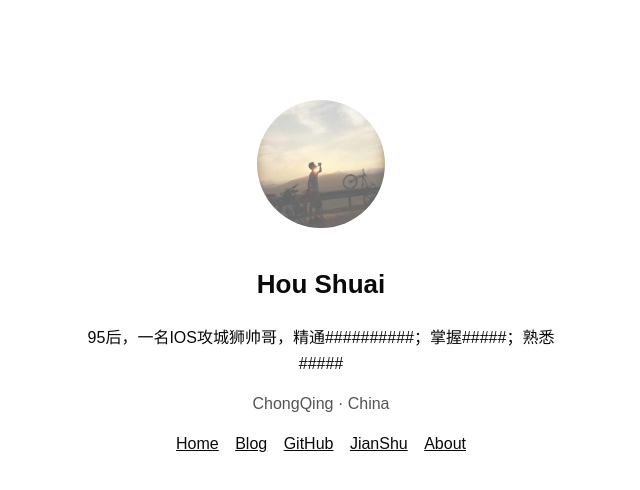
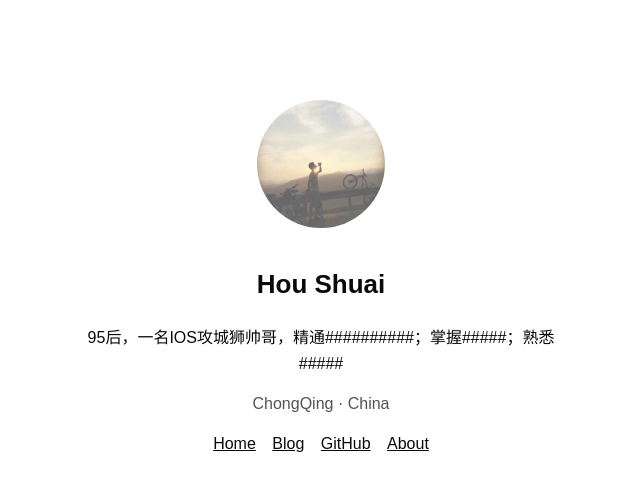
Before and after one commit to wolfhous/HS, a plain HTML site: page index.html in a window 1280 px wide. Shown: the whole page, without its empty margins (319-959 px from the left). Drawn offline with Linux system fonts and the light colour scheme.

Commit message:
Update index.html

```diff
--- a/index.html
+++ b/index.html
@@ -19,7 +19,6 @@
 <a href="https://www.houshuai.com/" target="_blank">Home</a>
 <a href="http://blog.houshuai.com/" target="_blank">Blog</a>
 <a href="https://github.com/wolfhous" target="_blank">GitHub</a>
-<a href="/tags" target="_blank">JianShu</a>
 <a href="http://blog.houshuai.com/about" target="_blank">About</a>
 </p>
 </div>
```
